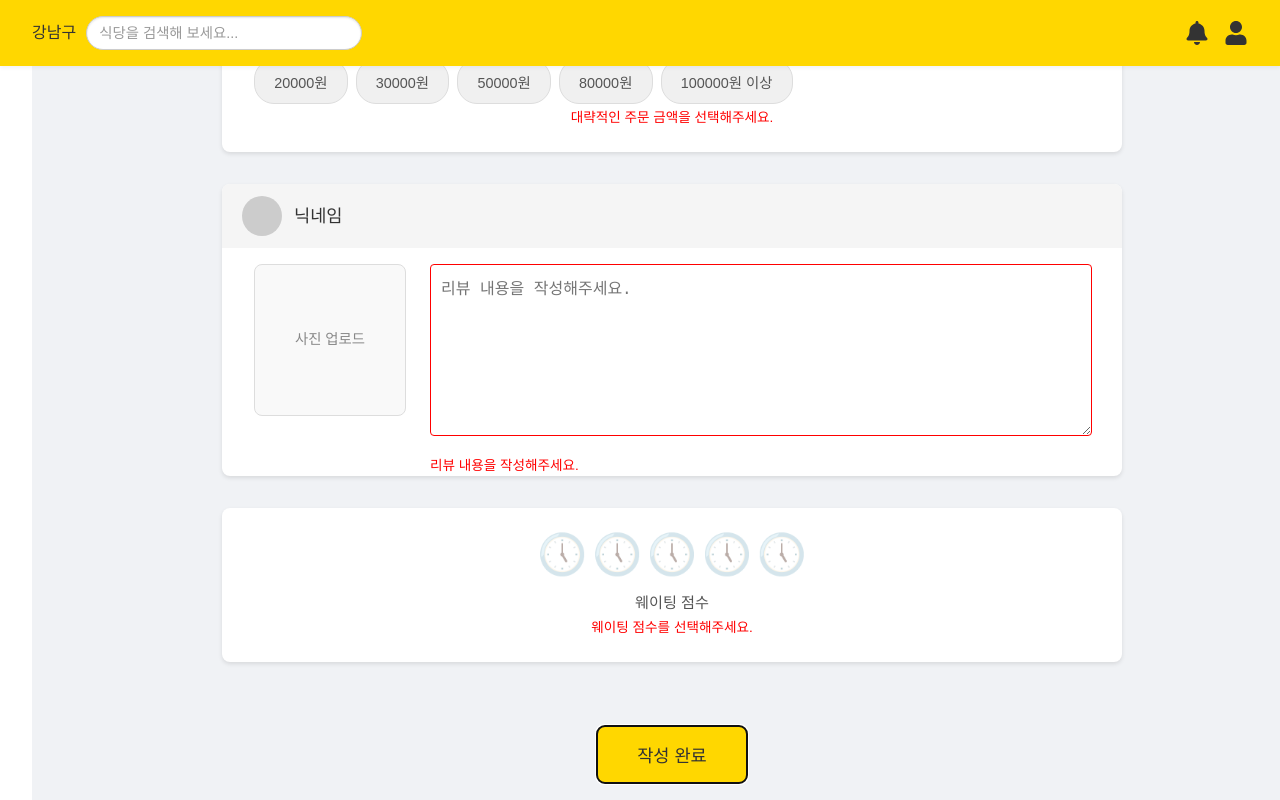
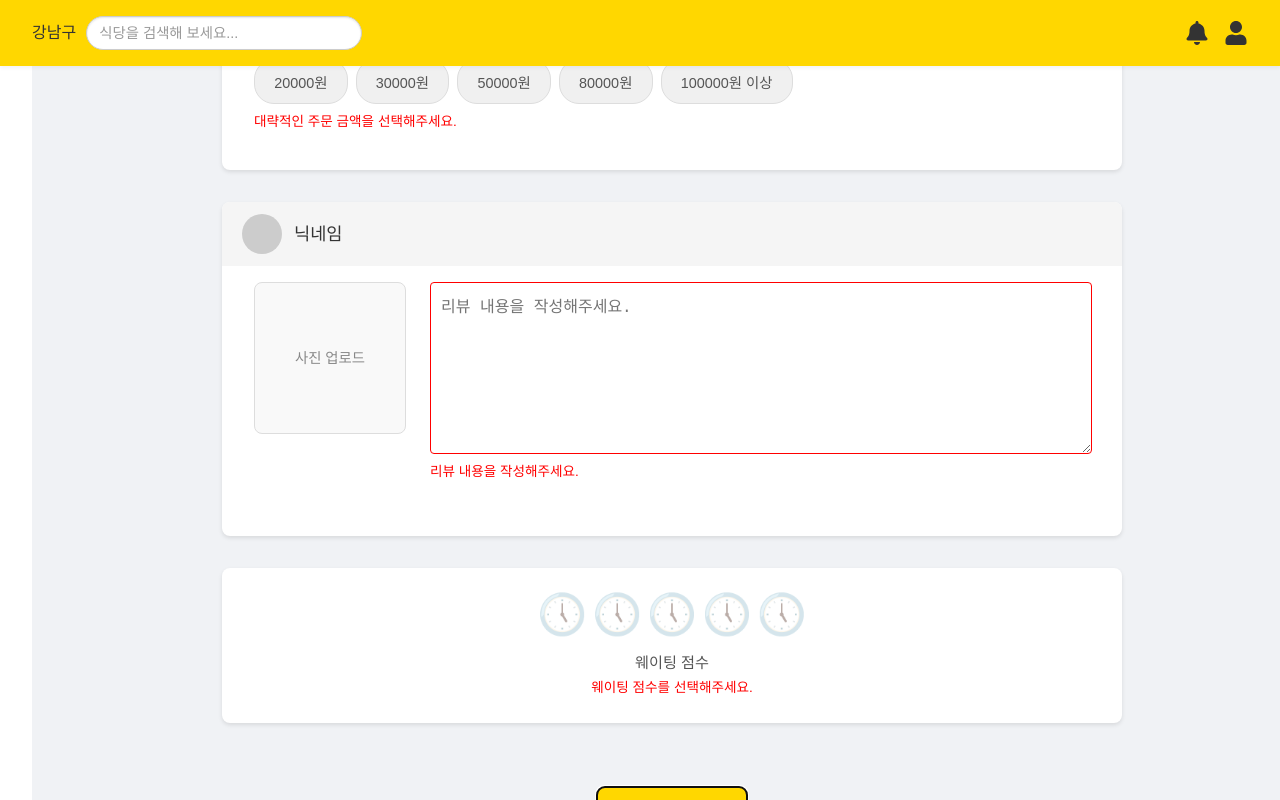
Before and after one commit to Echae0/Frontend_T8, a React (Vite) app: page /review in a window 1280 px wide. Both pictures are taken after a click on the button "작성 완료". Shown: the part 461-1261 px from the top of the page. Built offline with nearby package versions, Linux system fonts and the light colour scheme.

Commit message:
error message location change

```diff
--- a/src/components/ReviewFormPage.jsx
+++ b/src/components/ReviewFormPage.jsx
@@ -11,7 +11,7 @@ export default function ReviewFormPage() {
 
   const restaurantInfo = {
     name: '새마을 식당',
-    address: '신천동 400-2번지 동구 대구광역시',
+    address: '신천동 400-2번지 동구 대구광역시 KR',
     openingHours: '영업시간 : 11:00 ~ 22:00 주차 : 가능',
     image: 'https://via.placeholder.com/150/FFC0CB/FFFFFF?text=Restaurant',
     visitInfo: {
@@ -143,7 +143,7 @@ export default function ReviewFormPage() {
               </button>
             ))}
           </div>
-          {errors.amount && <p className={styles.errorMessage}>{errors.amount}</p>}
+          {errors.amount && <p className={styles.amountErrorMessage}>{errors.amount}</p>}
         </div>
 
         <div className={styles.reviewSection}>
@@ -181,7 +181,7 @@ export default function ReviewFormPage() {
                   }}
                   rows="8"
                 ></textarea>
-                {errors.reviewContent && <p className={styles.errorMessage}>{errors.reviewContent}</p>}
+                {errors.reviewContent && <p className={styles.reviewContentErrorMessage}>{errors.reviewContent}</p>}
               </div>
             </div>
             {errors.image && <p className={`${styles.errorMessage} ${styles.imageErrorMessage}`}>{errors.image}</p>}
--- a/src/components/ReviewFormPage.module.css
+++ b/src/components/ReviewFormPage.module.css
@@ -12,7 +12,7 @@
 
 .mainHeader {
   width: 100%;
-  background-color: #FFD700; /* 노란색 계열로 변경 */
+  background-color: #FFD700; /* 노란색 계열 유지 */
   padding: 1rem 2rem;
   display: flex;
   justify-content: space-between;
@@ -33,7 +33,7 @@
 
 .locationText {
   font-weight: bold;
-  color: #333; /* 노란색 배경에 어울리도록 어두운 색상 유지 */
+  color: #333; /* 글씨색 유지 */
   font-size: 1rem;
   white-space: nowrap;
 }
@@ -60,7 +60,7 @@
 
 .headerIcon {
   font-size: 1.5rem;
-  color: #333; /* 노란색 배경에 어울리도록 어두운 색상 유지 */
+  color: #333; /* 아이콘 색상 유지 */
   cursor: pointer;
   transition: color 0.2s ease;
 }
@@ -267,7 +267,7 @@
   flex-grow: 1;
   display: flex;
   flex-direction: column;
-  position: relative;
+  position: relative; /* 자식 absolute 위치 지정을 위해 relative로 설정 */
 }
 
 .reviewTextarea {
@@ -350,16 +350,24 @@
   border-color: red !important;
 }
 
-.amountSelectSection .errorMessage,
-.waitingScoreSection .errorMessage {
-  text-align: center;
+.amountErrorMessage {
+  color: red;
+  font-size: 0.85rem;
+  margin-top: 0.5rem;
+  text-align: left;
   width: 100%;
 }
 
-.reviewTextareaWrapper .errorMessage {
-  position: absolute;
-  bottom: -2.5rem;
-  left: 0;
+.reviewContentErrorMessage {
+  color: red;
+  font-size: 0.85rem;
+  margin-top: 0.5rem;
+  text-align: left;
+  width: 100%;
+}
+
+.waitingScoreSection .errorMessage {
+  text-align: center;
   width: 100%;
 }
 
```
